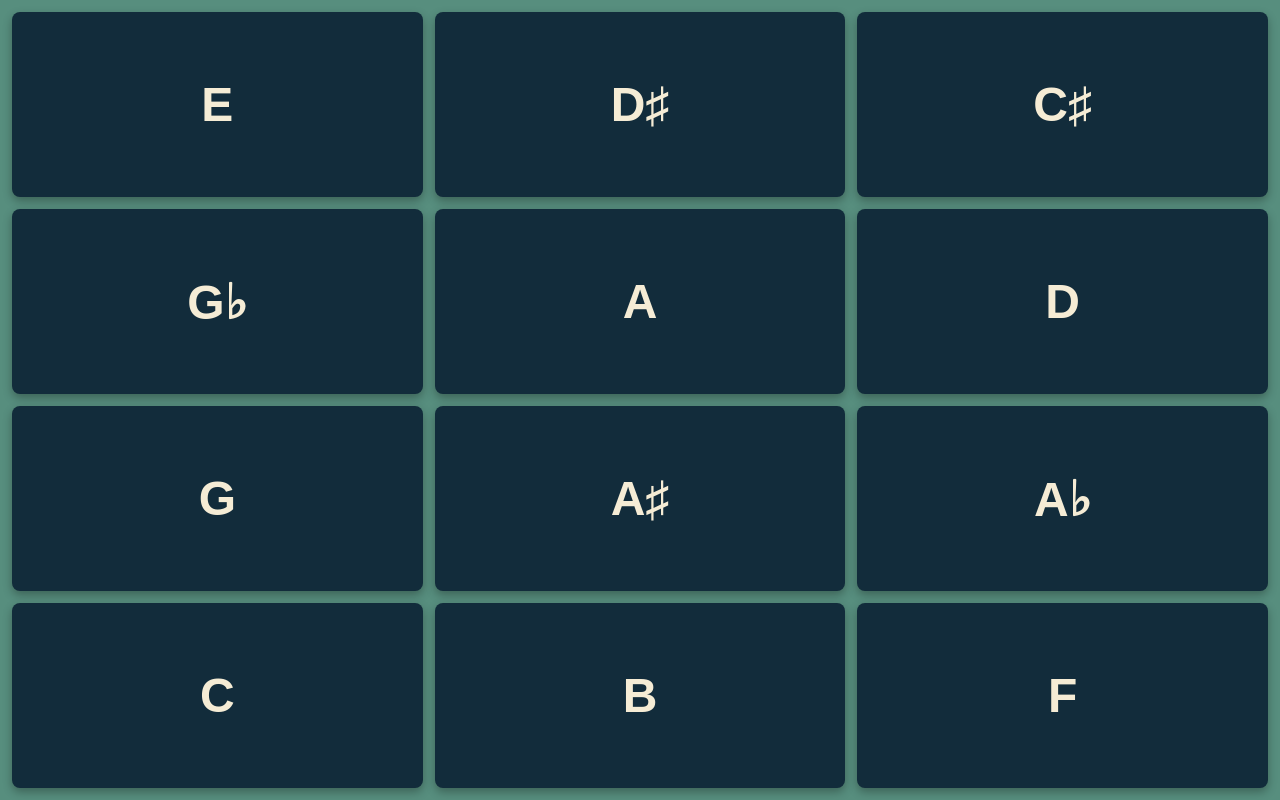
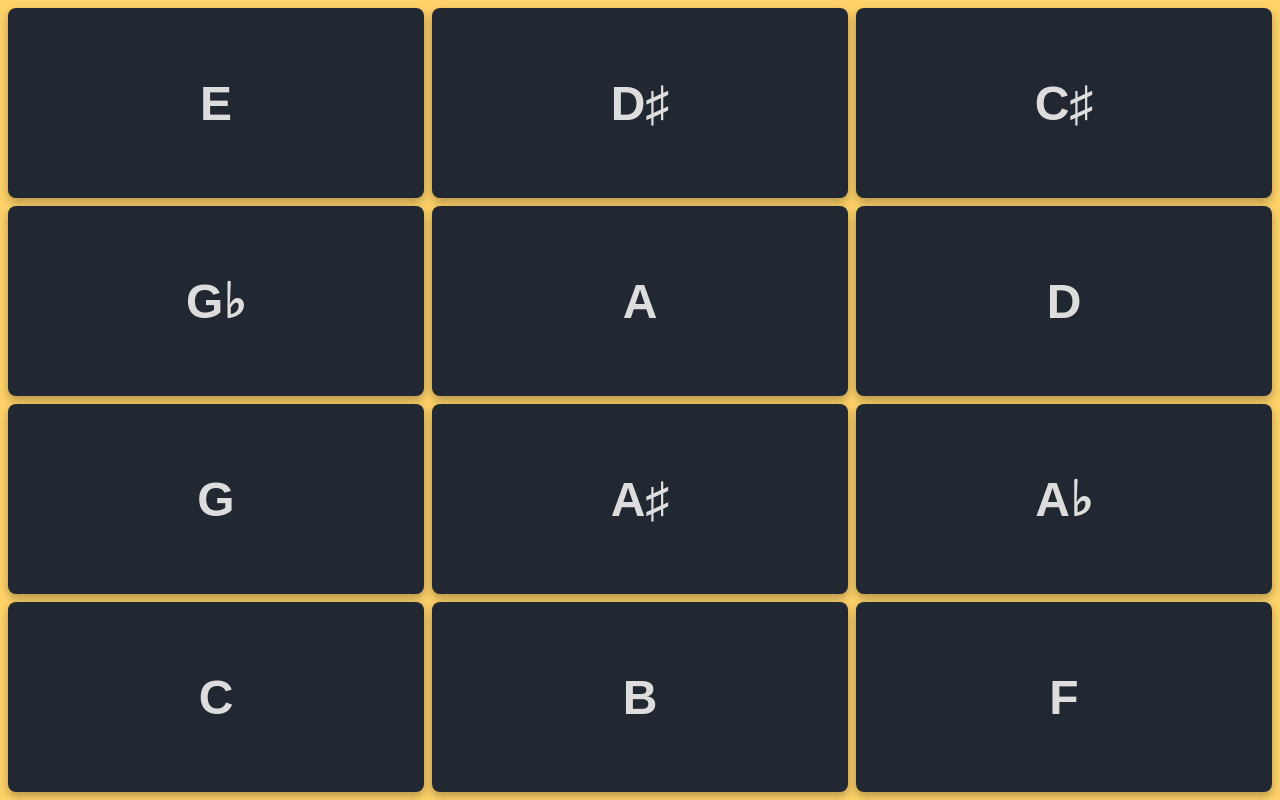
Before and after one commit to lumenian/fret, a plain HTML site: page index.html in a window 1280 px wide. Drawn offline with Linux system fonts and the light colour scheme.

Commit message:
Adjust color scheme

```diff
--- a/index.html
+++ b/index.html
@@ -12,7 +12,7 @@
                 margin: 0;
                 padding: 0;
                 height: 100%;
-                background-color: #578e7e;
+                background-color: #ffd369;
                 font-family: Arial, sans-serif;
                 font-weight: 600;
                 box-sizing: border-box;
@@ -33,14 +33,14 @@
                 display: grid;
                 grid-template-columns: repeat(3, 1fr);
                 grid-template-rows: repeat(4, 1fr);
-                gap: 12px;
-                padding: 12px;
+                gap: 8px;
+                padding: 8px;
                 flex: 1;
             }
 
             #notes div {
-                background-color: #122c3b;
-                color: #f5ecd5;
+                background-color: #222831;
+                color: #dddddd;
                 display: flex;
                 justify-content: center;
                 align-items: center;
```
